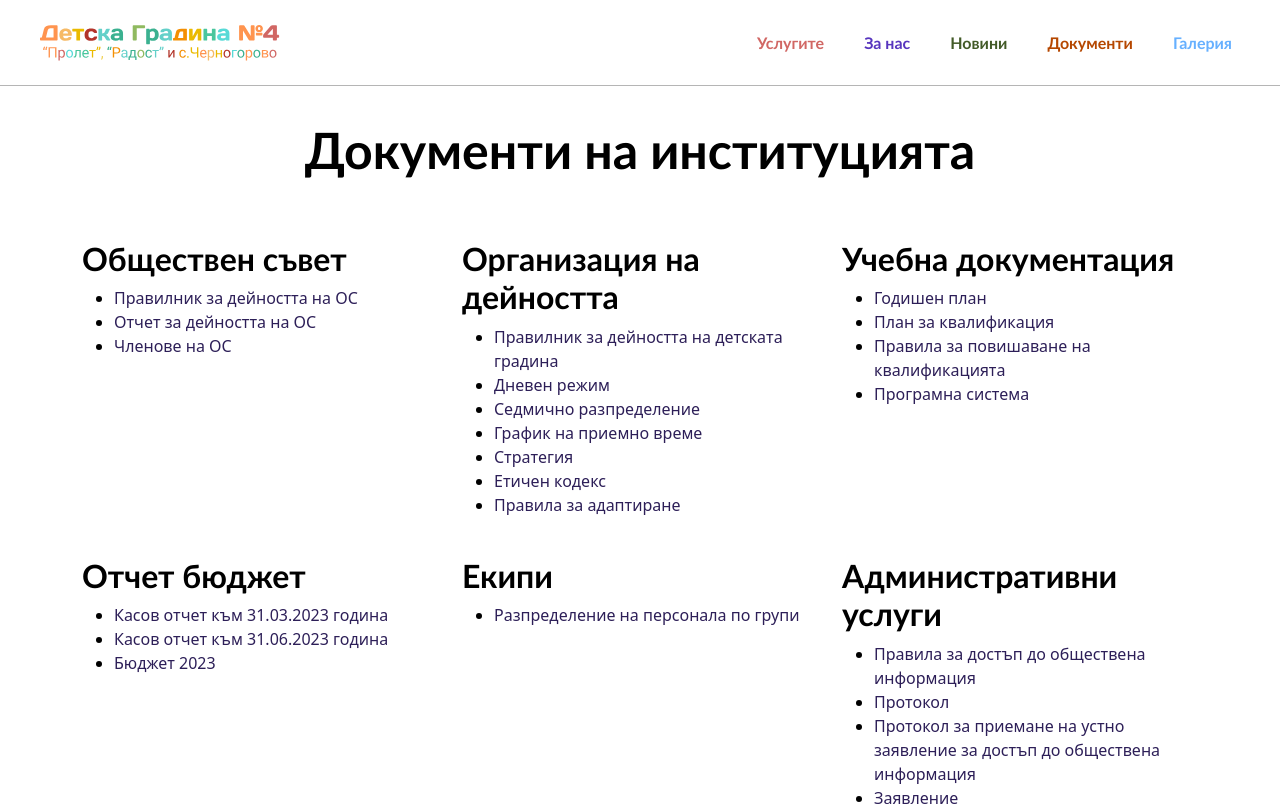
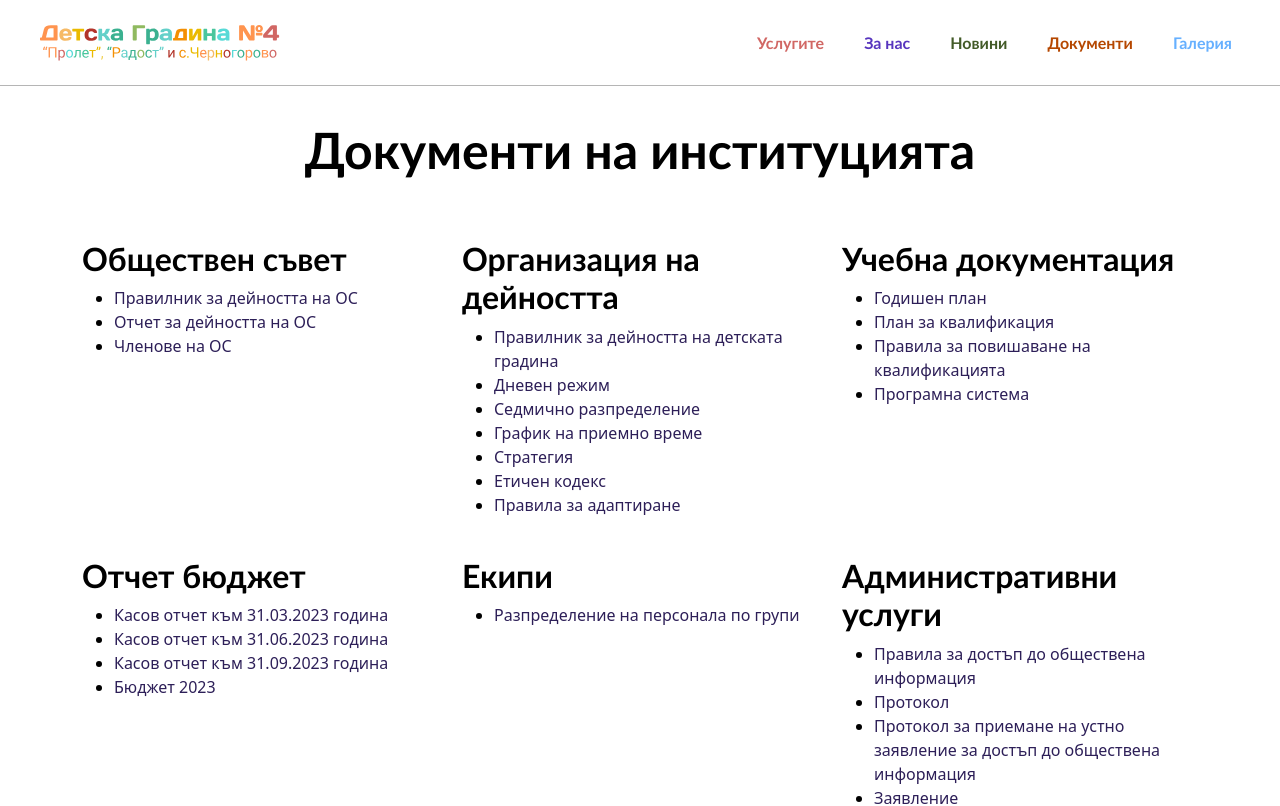
Before and after one commit to dg4dimitrovgrad/kindergarten-website, a Next.js app: page /documents in a window 1280 px wide. Shown: the top 806 px of the page. Built offline with nearby package versions, Linux system fonts and the light colour scheme.

Commit message:
Add document for september

```diff
--- a/pages/documents.js
+++ b/pages/documents.js
@@ -75,6 +75,9 @@ export default function Documents() {
                 </li>
                 <li>
                   <a href="/files/biudjet/kasov_otchet_06_2023.pdf" target="_blank">Касов отчет към 31.06.2023 година</a>
+                </li>
+                <li>
+                  <a href="/files/biudjet/kasov_otchet_09_2023.pdf" target="_blank">Касов отчет към 31.09.2023 година</a>
                 </li>
                 <li>
                   <a href="/files/biudjet/biudjet2023.pdf" target="_blank">Бюджет 2023</a>
```
Also changed, not shown: 1 other file (tests, documents, lock files or other folders).
